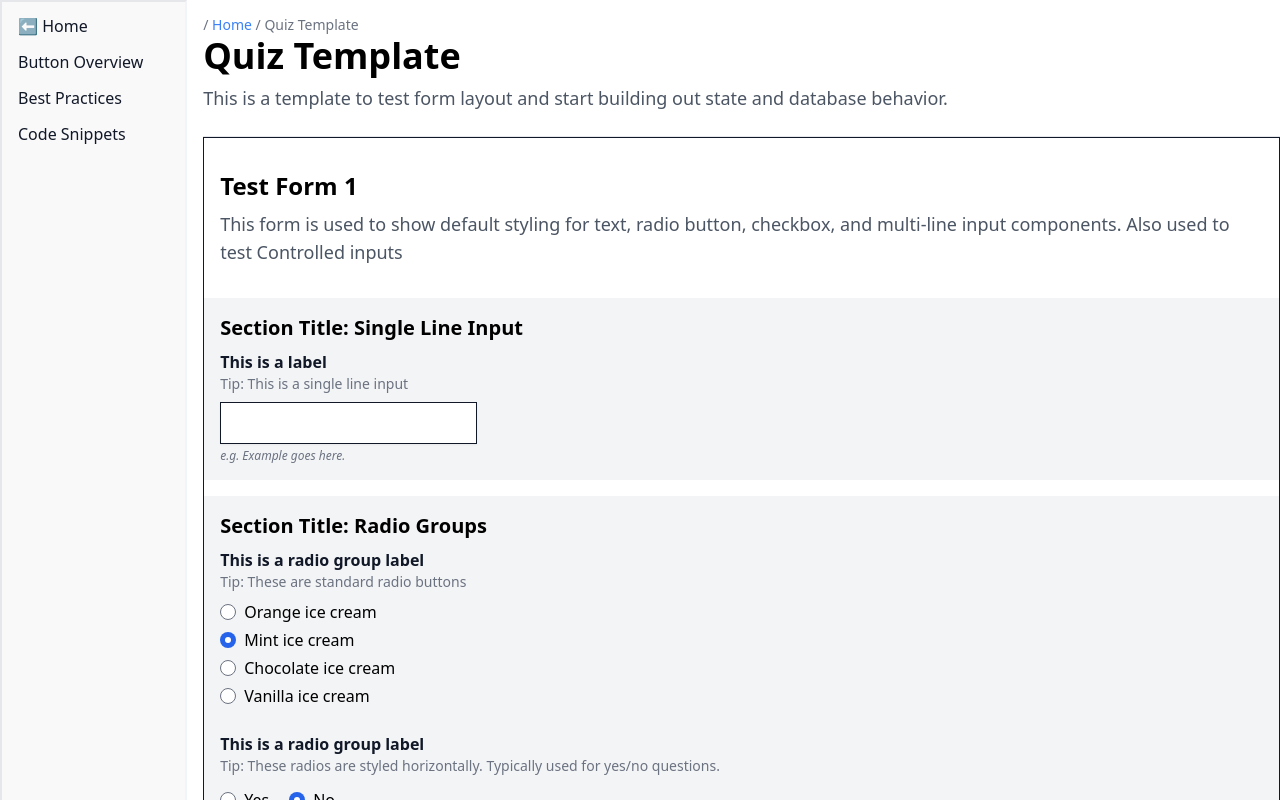
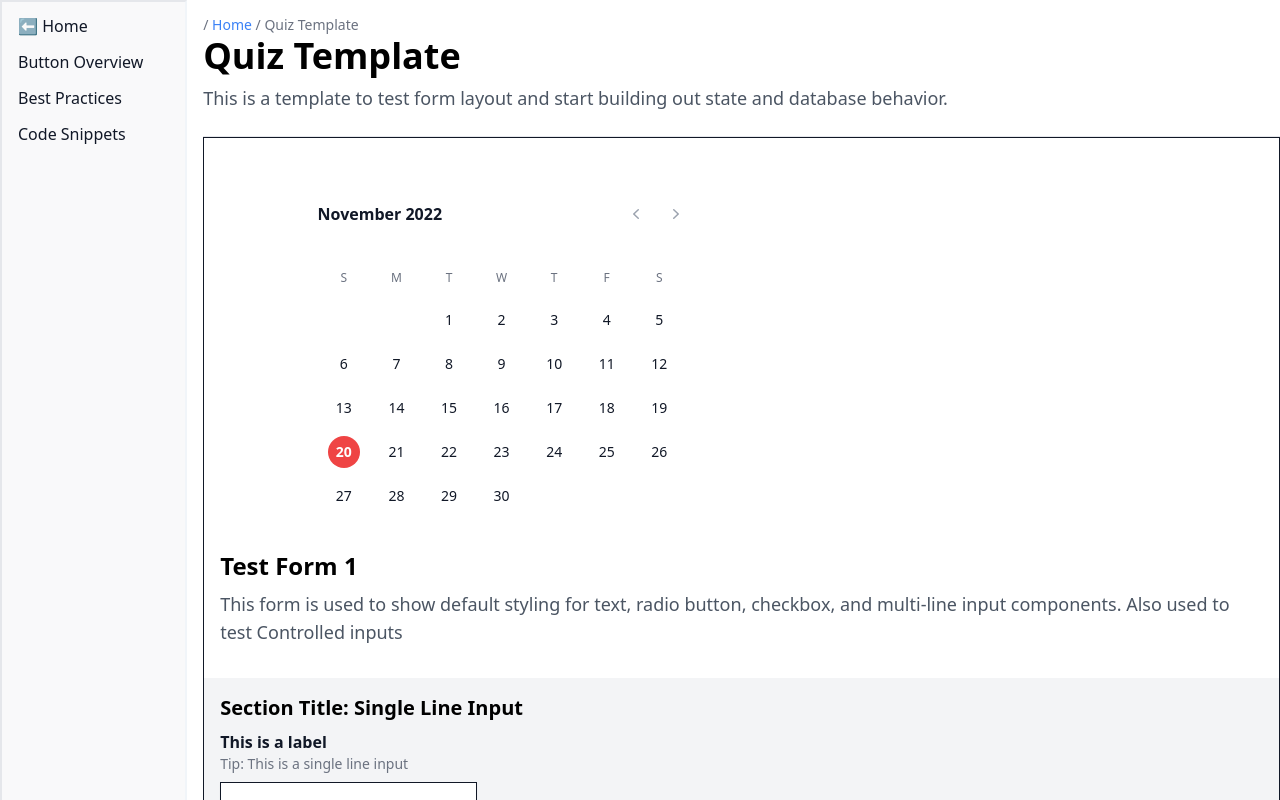
Before and after one commit to tayv/Project-Bubblegum, a Next.js app: page /forms/quiz-template in a window 1280 px wide. Shown: the top 800 px of the page. Built offline with nearby package versions, Linux system fonts and the light colour scheme.

Commit message:
Added DatePick based on tailwind calendar

```diff
--- /dev/null
+++ b/components/atoms/DatePick.tsx
@@ -0,0 +1,149 @@
+import React, { Fragment, useState } from 'react'
+import classNames from 'classnames'
+import { Menu, Transition } from '@headlessui/react';
+import { EllipsisVerticalIcon } from '@heroicons/react/20/solid';
+import { ChevronLeftIcon, ChevronRightIcon } from '@heroicons/react/20/solid';
+import {
+  add,
+  eachDayOfInterval,
+  endOfMonth,
+  format,
+  getDay,
+  isEqual,
+  isSameDay,
+  isSameMonth,
+  isToday,
+  parse,
+  parseISO,
+  startOfToday,
+} from 'date-fns';
+
+const DatePick = () => {
+  let today = startOfToday() // a date-fns function that gets current date on user's machine
+  let [selectedDay, setSelectedDay] = useState(today); // the day current selected by user
+  let [currentMonth, setCurrentMonth] = useState(format(today, 'MMM-yyyy')); // format is a date-fns function
+  let firstDaySelectedMonth = parse(currentMonth, 'MMM-yyyy', new Date()); // From date-fns. Returns the date parsed from string using the given format string
+
+  // store the days of the month in an array. This will be mapped through in order to create the calendar
+  let daysInMonth = eachDayOfInterval({
+    start: firstDaySelectedMonth,
+    end: endOfMonth(firstDaySelectedMonth),
+  })
+
+  const prevMonth = () => {
+    let firstDayNextMonth = add(firstDaySelectedMonth, { months: -1 });
+    setCurrentMonth(format(firstDayNextMonth, 'MMM-yyyy'));
+  }
+
+  const nextMonth = () => {
+    let firstDayNextMonth = add(firstDaySelectedMonth, { months: 1 });
+    setCurrentMonth(format(firstDayNextMonth, 'MMM-yyyy'));
+  }
+
+  return (
+    <div className="pt-16">
+      <div className="max-w-md px-4 mx-auto sm:px-7 md:max-w-4xl md:px-6">
+        <div className="md:grid md:grid-cols-2 md:divide-x md:divide-gray-200">
+          <div className="md:pr-14">
+            <div className="flex items-center">
+              <h2 className="flex-auto font-semibold text-gray-900">
+                {format(firstDaySelectedMonth, 'MMMM yyyy')}
+              </h2>
+              <button
+                type="button"
+                onClick={prevMonth}
+                className="-my-1.5 flex flex-none items-center justify-center p-1.5 text-gray-400 hover:text-gray-500"
+              >
+                <span className="sr-only">Previous month</span>
+                <ChevronLeftIcon className="w-5 h-5" aria-hidden="true" />
+              </button>
+              <button
+                onClick={nextMonth}
+                type="button"
+                className="-my-1.5 -mr-1.5 ml-2 flex flex-none items-center justify-center p-1.5 text-gray-400 hover:text-gray-500"
+              >
+                <span className="sr-only">Next month</span>
+                <ChevronRightIcon className="w-5 h-5" aria-hidden="true" />
+              </button>
+            </div>
+            <div className="grid grid-cols-7 mt-10 text-xs leading-6 text-center text-gray-500">
+              <div>S</div>
+              <div>M</div>
+              <div>T</div>
+              <div>W</div>
+              <div>T</div>
+              <div>F</div>
+              <div>S</div>
+            </div>
+            <div className="grid grid-cols-7 mt-2 text-sm">
+              {/* // Map through the array of days in the selected month and render each day of the month as a button.
+                  // Each button has its own conditional styling. */}
+              {daysInMonth.map((day, dayIdx) => (
+                <div
+                  key={day.toString()}
+                  className={classNames(
+                    dayIdx === 0 && colStartClasses[getDay(day)],
+                    'py-1.5'
+                  )}
+                >
+                  <button
+                    type="button"
+                    onClick={() => setSelectedDay(day)}
+                    className={ classNames(
+                      // is the current day selected? If so make text white
+                      isEqual(day, selectedDay) && 'text-white',
+                      // if the current day is not the selected day = make the current day text red
+                      !isEqual(day, selectedDay) &&
+                      isToday(day) &&
+                       'text-red-500',
+                       // if the day is not selected + also not today's date + is in the current month = make the text gray
+                      !isEqual(day, selectedDay) &&
+                        !isToday(day) &&
+                        isSameMonth(day, firstDaySelectedMonth) &&
+                        'text-gray-900',
+                      // if the day is not selected + also not today's date + is NOT in the current month = make the text lighter gray
+                      !isEqual(day, selectedDay) &&
+                        !isToday(day) &&
+                        !isSameMonth(day, firstDaySelectedMonth) &&
+                        'text-gray-400',
+                      // if the day is selected + is today's date = make the background red
+                      isEqual(day, selectedDay) && isToday(day) && 'bg-red-500',
+                      // if the day is selected + is NOT today's date = make the background gray
+                      isEqual(day, selectedDay) &&
+                        !isToday(day) &&
+                        'bg-gray-900',
+                      // if the day is NOT selected + user is hovering over it = make the background gray
+                      !isEqual(day, selectedDay) && 'hover:bg-gray-200',
+                      // if the day is selected OR the day is today's date = make the font semi bold
+                      (isEqual(day, selectedDay) || isToday(day)) &&
+                        'font-semibold',
+                      'mx-auto flex h-8 w-8 items-center justify-center rounded-full'
+                    ) }
+                  >
+                    <time dateTime={format(day, 'yyyy-MM-dd')}>
+                      {format(day, 'd')}
+                    </time>
+                  </button>
+
+                </div>
+              ))}
+            </div>
+          </div>
+
+        </div>
+      </div>
+    </div>
+  );
+}
+
+let colStartClasses = [
+  '',
+  'col-start-2',
+  'col-start-3',
+  'col-start-4',
+  'col-start-5',
+  'col-start-6',
+  'col-start-7',
+];
+
+export default DatePick
--- a/components/atoms/DatePicker.tsx
+++ b/components/atoms/DatePicker.tsx
@@ -33,6 +33,8 @@ const DatePicker: FC<DatePickProps> = forwardRef<HTMLInputElement, DatePickProps
     {
       name,
       label,
+      min,
+      max = "2100-01-01", // To prevent bug where date picker allows 6 digit years
       className = "", // to pass custom one-off styling
       tipText = null,
       exampleText = null,
@@ -44,7 +46,7 @@ const DatePicker: FC<DatePickProps> = forwardRef<HTMLInputElement, DatePickProps
     return (
       <div className="max-w-sm">
         <InputLabel htmlFor={name} type="standard" label={label} />
-        <input type="date" name={name} max="2100-12-31" />
+        <input type="date" name={name} max="2100-12-31" min={min}/>
       </div>
 
     )
--- a/package.json
+++ b/package.json
@@ -13,6 +13,7 @@
     "@radix-ui/react-label": "^2.0.0",
     "@radix-ui/react-select": "^1.1.1",
     "classnames": "^2.3.1",
+    "date-fns": "^2.29.3",
     "next": "latest",
     "react": "^17.0.2",
     "react-dom": "^17.0.2",
--- a/pages/forms/quiz-template.tsx
+++ b/pages/forms/quiz-template.tsx
@@ -16,6 +16,7 @@ import UpdateDocState from '@components/UpdateDocState'
 import WrapperTextArea from '@components/controlled-wrappers/WrapperTextArea'
 import WrapperSelect from '@components/controlled-wrappers/WrapperSelect'
 import DatePicker from '@atoms/DatePicker'
+import DatePick from '@atoms/DatePick'
 
 // data for Breadcrumbs
 const crumbs = [
@@ -143,6 +144,7 @@ const QuizTemplate: FC = () => {
       <br />
       <hr />
       <form className="border border-gray-900" onSubmit={ onSubmit }>
+        <DatePick />
         <Section id="intro" style="blank">
           <Heading text="Test Form 1" size="h2" type="primary"/>
           <Paragraph text="This form is used to show default styling for text, radio button, checkbox, and multi-line input components. Also used to test Controlled inputs" size="standard" type="primary" />
```
Also changed, not shown: 1 other file (tests, documents, lock files or other folders).
